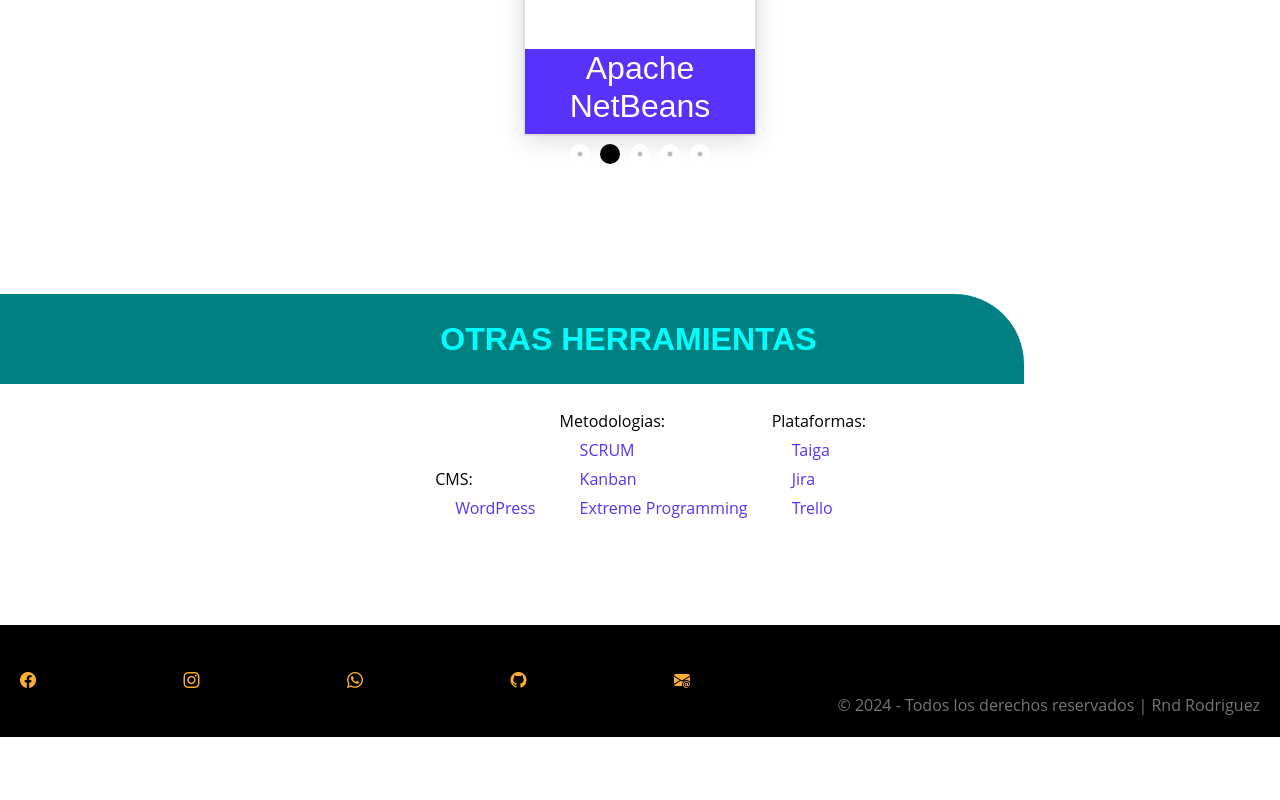
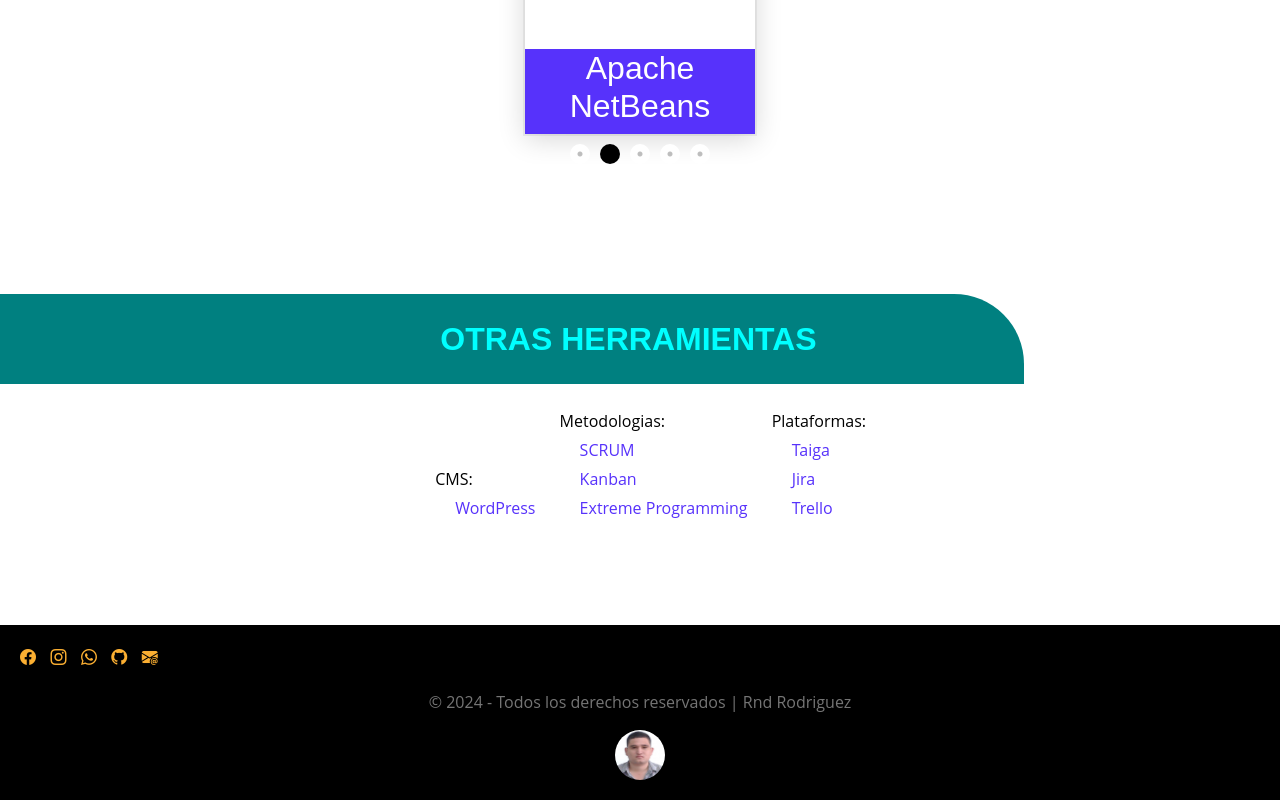
Before and after one commit to RonaldOrtz/mi-portafolio, a plain HTML site: page index.html in a window 1280 px wide. Shown: the part 2070-2870 px from the top of the page. Before the commit the page ends 2807 px from the top, so only its background shows below. Drawn offline with nearby package versions, Linux system fonts and the light colour scheme.

Commit message:
Update index.html

```diff
--- a/index.html
+++ b/index.html
@@ -383,8 +383,8 @@
 
     <!-- Pie de pagina -->
     <div class="footer">
-
         <div class="socials-icons">
+            <div class="social-links">
                 <a href="https://www.facebook.com/rnal.rguez" target="_blank" title="Facebook">
                     <i class="bi bi-facebook"></i>
                 </a>
@@ -394,18 +394,21 @@
                 <a href="https://api.whatsapp.com/send?phone=50376380206" target="_blank" title="Whatsapp">
                     <i class="bi bi-whatsapp"></i>
                 </a>
-
                 <a href="https://github.com/RonaldOrtz" target="_blank" title="GitHub">
                     <i class="bi bi-github"></i>
                 </a>
                 <a href="mailto:ron.rguez90@gmail.com" target="_blank" title="Gmail">
                     <i class="bi bi-envelope-at-fill"></i>
                 </a>
-            <br>
-            <br>
-            © 2024 - Todos los derechos reservados | Rnd Rodriguez
             </div>
-
+        </div>
+        <div class="copyright">
+            <p>© 2024 - Todos los derechos reservados | Rnd Rodriguez</p>
+        </div>
+        <!-- Agrega una clase a la imagen y estilos CSS para alinearla a la derecha -->
+        <div class="profile-container">
+            <img src="imagen/Niixz5t - Imgur.jpg" class="profile-picture" alt="Foto de perfil">
+        </div>
     </div>
     <!-- Fin pie de pagina -->
 
```
Lines whose indentation alone changed are shown as unchanged.
